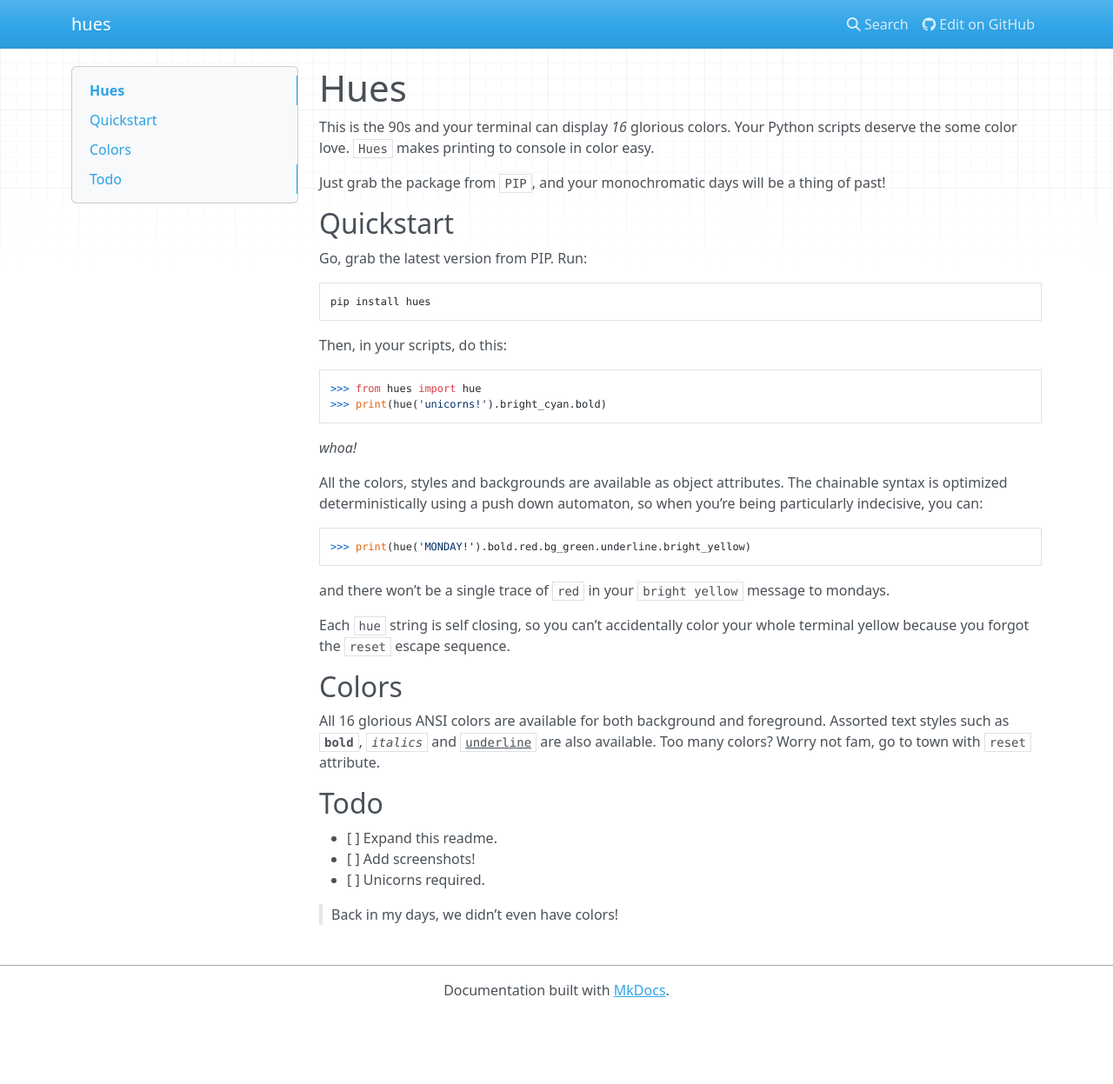
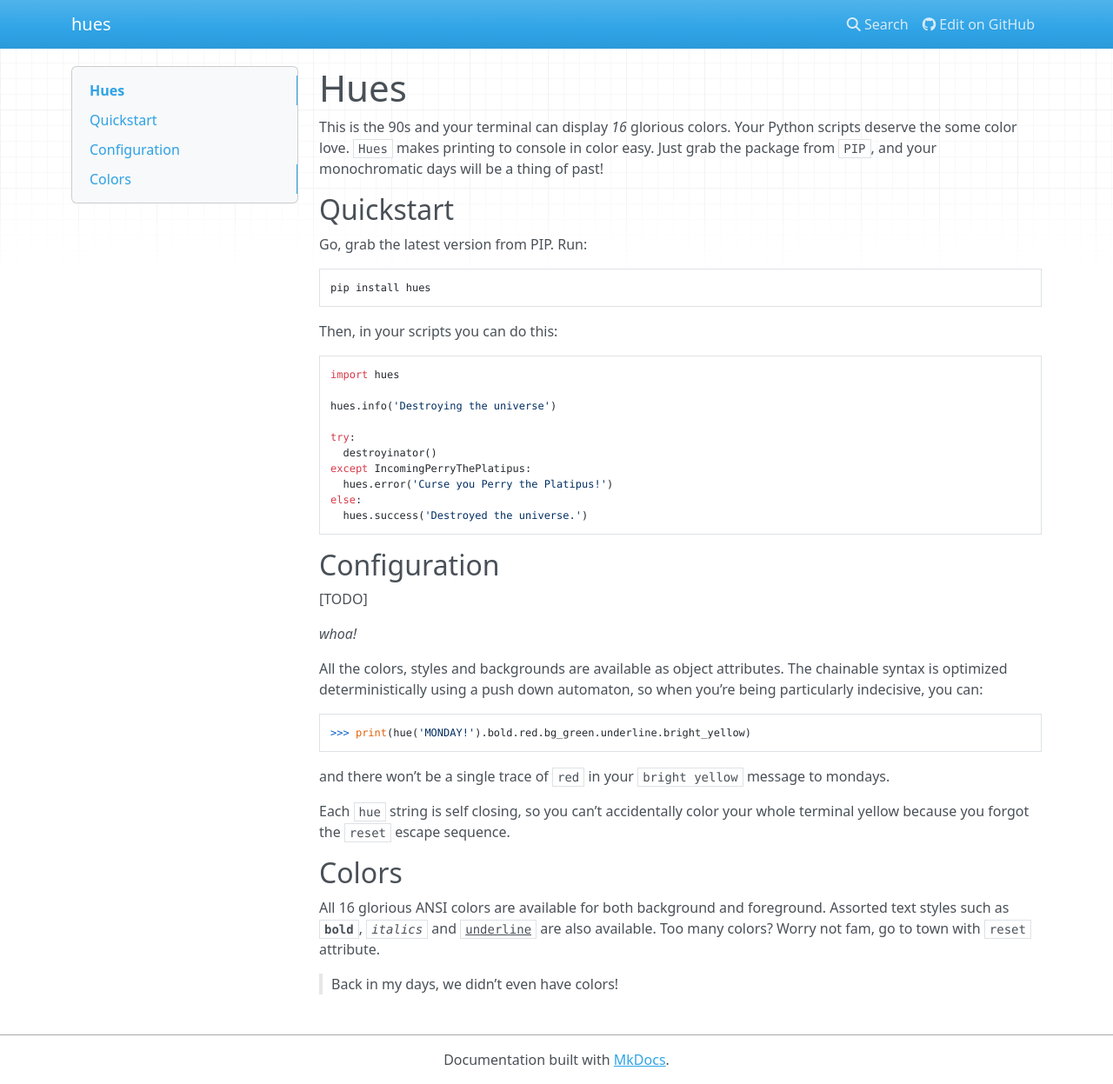
Before and after one commit to prashnts/hues, an MkDocs documentation site: the page built from docs/index.md, in a window 1280 px wide and 1247 px high. Shown: the whole window at 87% size. Built offline with MkDocs 1.6.1, drawn with Linux system fonts in a browser that asks for light colours; nearby versions of some CDN libraries.

Commit message:
Added a local config and example

````diff
--- a/docs/index.md
+++ b/docs/index.md
@@ -1,11 +1,6 @@
 # Hues
+This is the 90s and your terminal can display _16_ glorious colors. Your Python scripts deserve the some color love. `Hues` makes printing to console in color easy. Just grab the package from `PIP`, and your monochromatic days will be a thing of past!
 
-This is the 90s and your terminal can display _16_ glorious colors.
-Your Python scripts deserve the some color love. `Hues` makes printing
-to console in color easy.
-
-Just grab the package from `PIP`, and your monochromatic days will be a
-thing of past!
 
 ## Quickstart
 
@@ -15,13 +10,25 @@
 pip install hues
 ```
 
-Then, in your scripts, do this:
+Then, in your scripts you can do this:
 
 ```python
->>> from hues import hue
->>> print(hue('unicorns!').bright_cyan.bold)
+import hues
+
+hues.info('Destroying the universe')
+
+try:
+  destroyinator()
+except IncomingPerryThePlatipus:
+  hues.error('Curse you Perry the Platipus!')
+else:
+  hues.success('Destroyed the universe.')
 ```
 
+
+## Configuration
+
+[TODO]
 
 _whoa!_
 
@@ -41,9 +48,5 @@
 All 16 glorious ANSI colors are available for both background and foreground. Assorted text styles such as **`bold`**, _`italics`_ and <u>`underline`</u> are also available. Too many colors? Worry not fam, go to town with `reset` attribute.
 
 
-## Todo
-- [ ] Expand this readme.
-- [ ] Add screenshots!
-- [ ] Unicorns required.
 
 > Back in my days, we didn't even have colors!
````
Also changed, not shown: .hues.yml (added, +9 -0 lines), example.py (added, +30 -0 lines).
